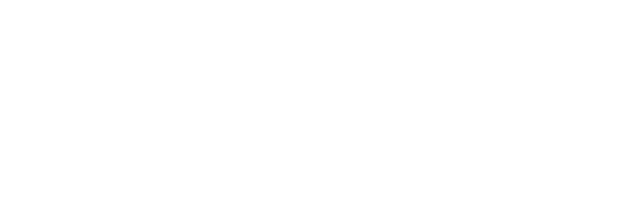
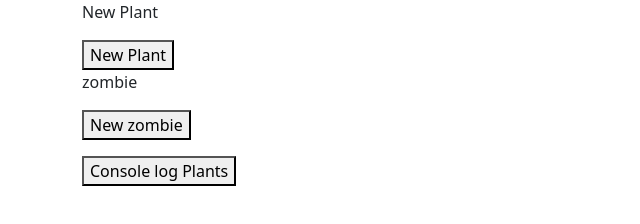
Before and after one commit to a-shevlin/PowerPlant, a website built with webpack: page src/index.html in a window 1280 px wide. Shown: the whole page, without its empty margins (0-640 px from the left). Built offline with nearby package versions, Linux system fonts and the light colour scheme.

Commit message:
update index and styles.
Co-authored-by: Seung Lee <leark@users.noreply.github.com>

```diff
--- a/src/css/styles.css
+++ b/src/css/styles.css
@@ -0,0 +1,3 @@
+.card {
+  width: 200px;
+}
--- a/src/index.html
+++ b/src/index.html
@@ -1,8 +1,27 @@
 <!DOCTYPE html>
 <html>
 <head>
-  <title>Template</title>
+  <title>Plants Vs Monsters</title>
 </head>
 <body>
+  <div class="container">
+    <div class="plant">
+      <p>New Plant</p>
+      <button id="newPlant">New Plant</button>
+      <div class="row yourplant">
+        <!-- append in here -->
+      </div>
+    </div>
+    <div class="zombie">
+      <p>zombie</p>
+      <button id="newZombie">New zombie</button>
+      <div class="row zombies">
+      </div>
+    </div>
+    <div class="consolePlants">
+      <p></p>
+      <button id="cPlants">Console log Plants</button>
+    </div>
+  </div>
 </body>
 </html>
```
